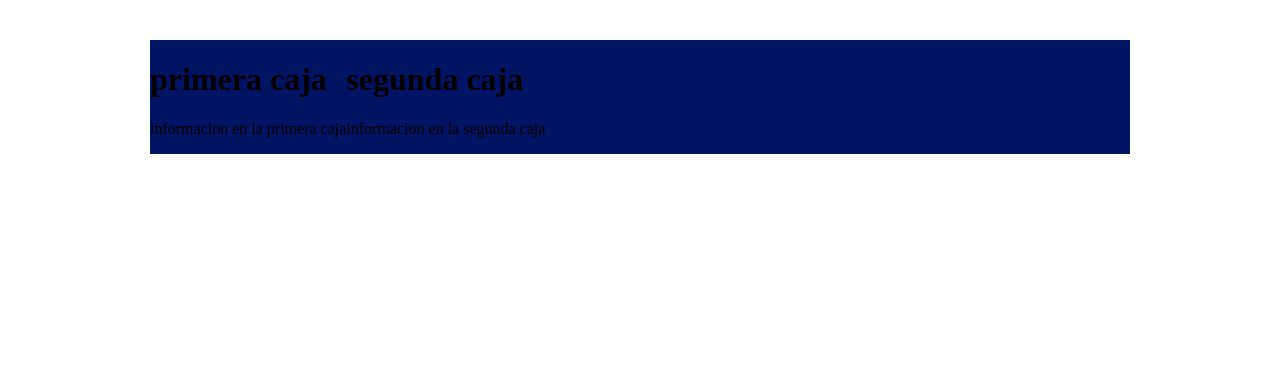
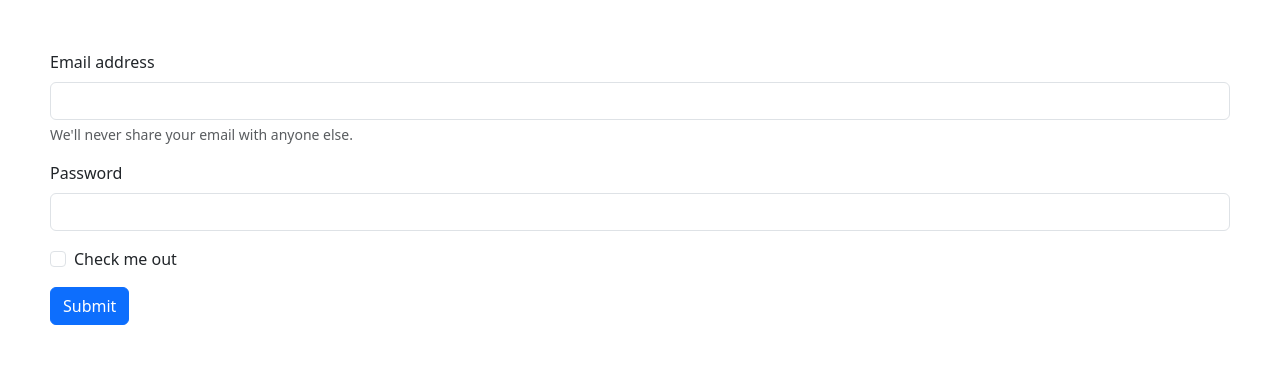
Before and after one commit to rifffel/pruebadegithub, a plain HTML site: page tarea/index.html in a window 1280 px wide. Drawn offline with nearby package versions, Linux system fonts and the light colour scheme.

Commit message:
hice ta 8

```diff
--- a/style.css
+++ b/style.css
@@ -96,6 +96,9 @@ font-style: italic;
  }
 
    /*tarea*/
+   .contra{
+      padding: 50px;
+   }
    .contenedor{
       display: flex;
       flex-wrap: wrap;
--- a/tarea/index.html
+++ b/tarea/index.html
@@ -2,23 +2,29 @@
 <html lang="en">
 <head>
     <link rel="stylesheet" href="../style.css">
+    <link href="https://cdn.jsdelivr.net/npm/bootstrap@5.3.3/dist/css/bootstrap.min.css" rel="stylesheet" integrity="sha384-QWTKZyjpPEjISv5WaRU9OFeRpok6YctnYmDr5pNlyT2bRjXh0JMhjY6hW+ALEwIH" crossorigin="anonymous">
     <meta charset="UTF-8">
     <meta name="viewport" content="width=device-width, initial-scale=1.0">
     <title>tarea</title>
 </head>
 <body>
-    <div class="contenedor">
-        <div class="cajas caja1">
-            <h1>primera caja</h1>
-            <p>
-                informacion en la primera caja
-            </p>
-         </div>
-         <div class="caja caja2">
-            <h1>segunda caja</h1>
-        <p>
-            informacion en la segunda caja
-        </p>
-         </div>
+
+         <form class="contra">
+            <div class="mb-3">
+              <label for="exampleInputEmail1" class="form-label">Email address</label>
+              <input type="email" class="form-control" id="exampleInputEmail1" aria-describedby="emailHelp">
+              <div id="emailHelp" class="form-text">We'll never share your email with anyone else.</div>
+            </div>
+            <div class="mb-3">
+              <label for="exampleInputPassword1" class="form-label">Password</label>
+              <input type="password" class="form-control" id="exampleInputPassword1">
+            </div>
+            <div class="mb-3 form-check">
+              <input type="checkbox" class="form-check-input" id="exampleCheck1">
+              <label class="form-check-label" for="exampleCheck1">Check me out</label>
+            </div>
+            <button type="submit" class="btn btn-primary">Submit</button>
+          </form>
+          <script src="https://cdn.jsdelivr.net/npm/bootstrap@5.3.3/dist/js/bootstrap.bundle.min.js" integrity="sha384-YvpcrYf0tY3lHB60NNkmXc5s9fDVZLESaAA55NDzOxhy9GkcIdslK1eN7N6jIeHz" crossorigin="anonymous"></script>
 </body>
 </html>
```
